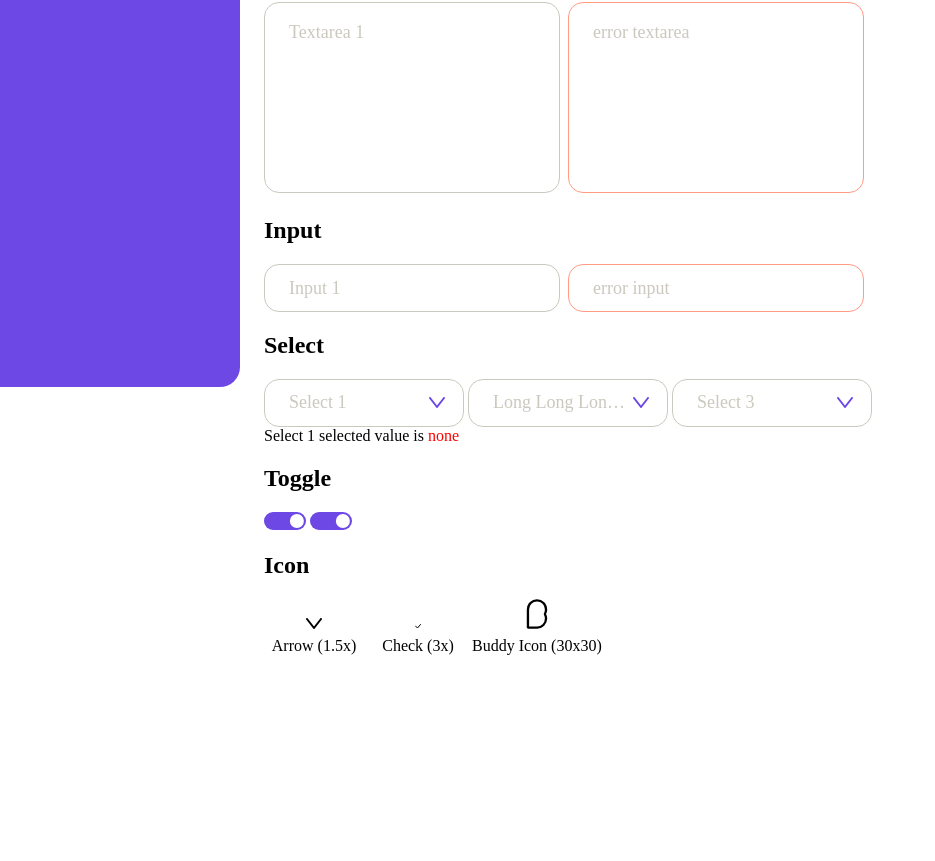
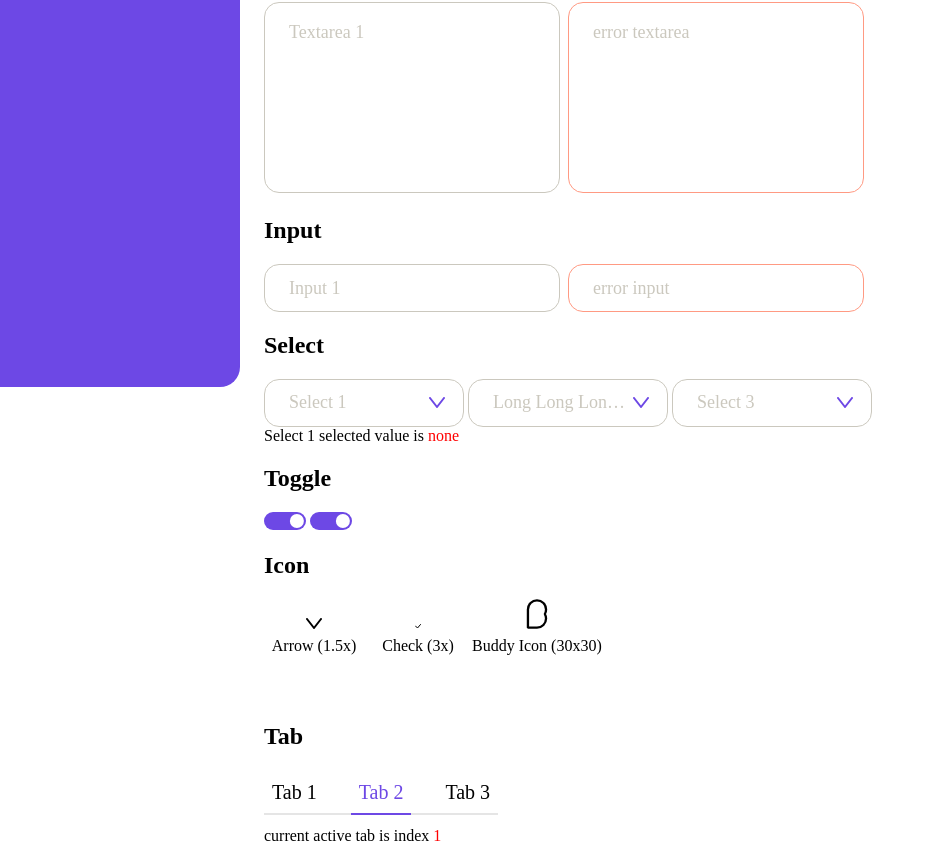
Before and after one commit to kmu-kcc/buddy-frontend, a React (Create React App) app: page /test in a window 1280 px wide. Shown: the part 413-1274 px from the top of the page, without its empty margins (0-935 px from the left). Before the commit the page ends 1133 px from the top, so only its background shows below. Built offline with nearby package versions, Linux system fonts and the light colour scheme; a web font is replaced by a local one.

Commit message:
Update test page for Tab usage

```diff
--- a/src/pages/Test.tsx
+++ b/src/pages/Test.tsx
@@ -1,6 +1,6 @@
 import React, {useCallback, useState, useMemo} from 'react';
 import styled from 'styled-components';
-import {Button, Box, Check, Span, Text, Textarea, ToggleSwitch, Input, Select} from '../components';
+import {Button, Box, Check, Span, Tab, Text, Textarea, ToggleSwitch, Input, Select} from '../components';
 import {Arrow, Check as CheckIcon, Buddy} from '../components/icons';
 
 const StateLabel = styled.span<{active: boolean;}>`
@@ -18,6 +18,7 @@ export const Test = () => {
   const [secondCheck, setSecondCheck] = useState(false);
   const [selected, setSelected] = useState('none');
   const [isToggle, setToggle] = useState(false);
+  const [activeTab, setActiveTab] = useState(1);
 
   const handleClick = useCallback(() => {
     setCount(count + 1);
@@ -41,7 +42,11 @@ export const Test = () => {
   const handleSelect = useCallback((index: number, value: string) => {
     setSelected(value);
   }, [setSelected]);
+  const handleTabChange = useCallback((index: number) => {
+    setActiveTab(index);
+  }, [setActiveTab]);
 
+  const tabs = useMemo(() => ['Tab 1', 'Tab 2', 'Tab 3'], []);
   const env = useMemo(() => process.env.REACT_APP_ENV, []);
 
   return (
@@ -120,6 +125,11 @@ export const Test = () => {
           <Span>Buddy Icon (30x30)</Span>
         </Box>
       </Box>
+      <h2>Tab</h2>
+      <Box>
+        <Tab tabs={tabs} initialTab={1} onTabChange={handleTabChange} />
+        <Text mt='12px'>current active tab is index <Span color='#f00'>{activeTab}</Span></Text>
+      </Box>
     </Box>
   );
 };
```
